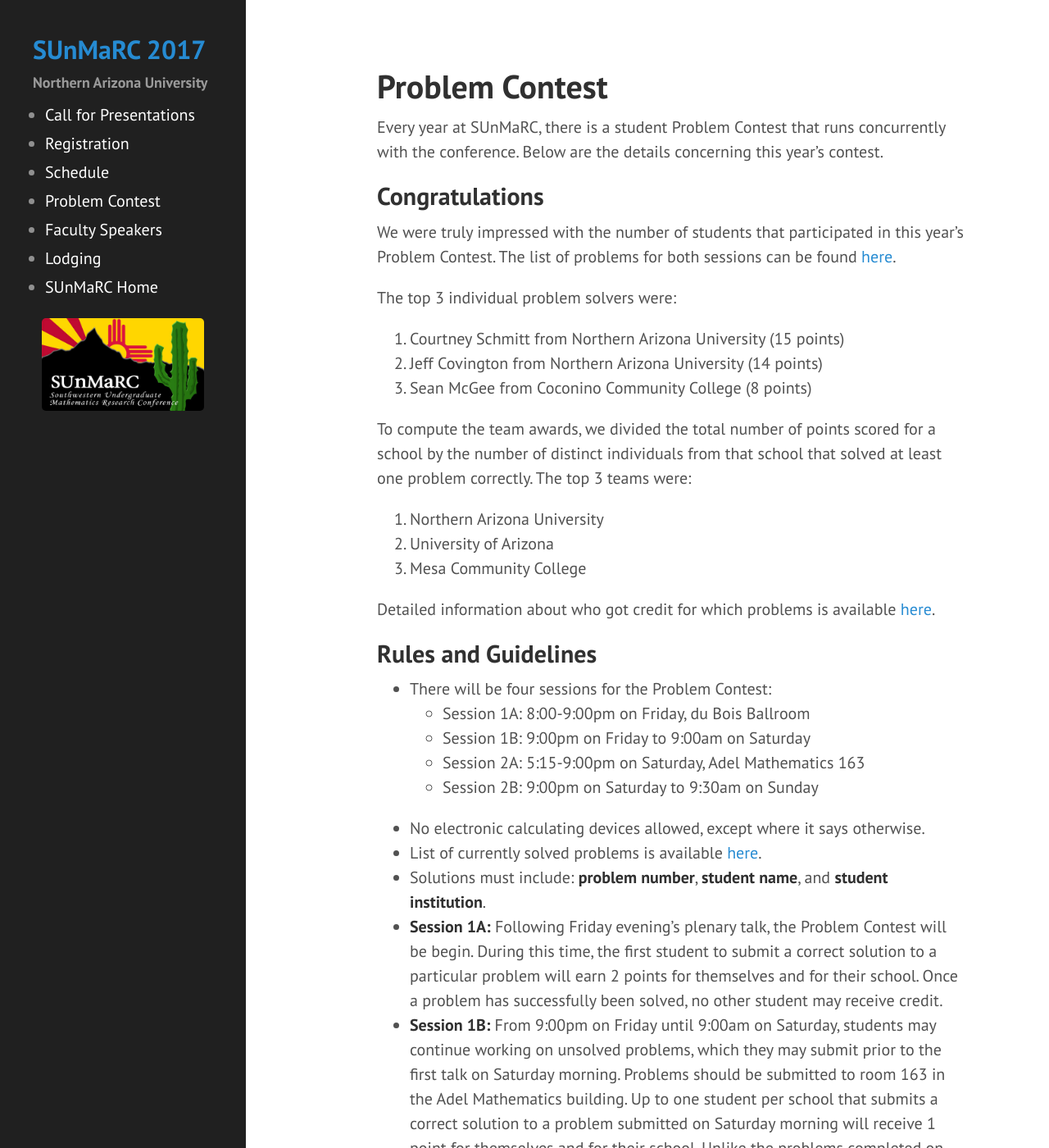
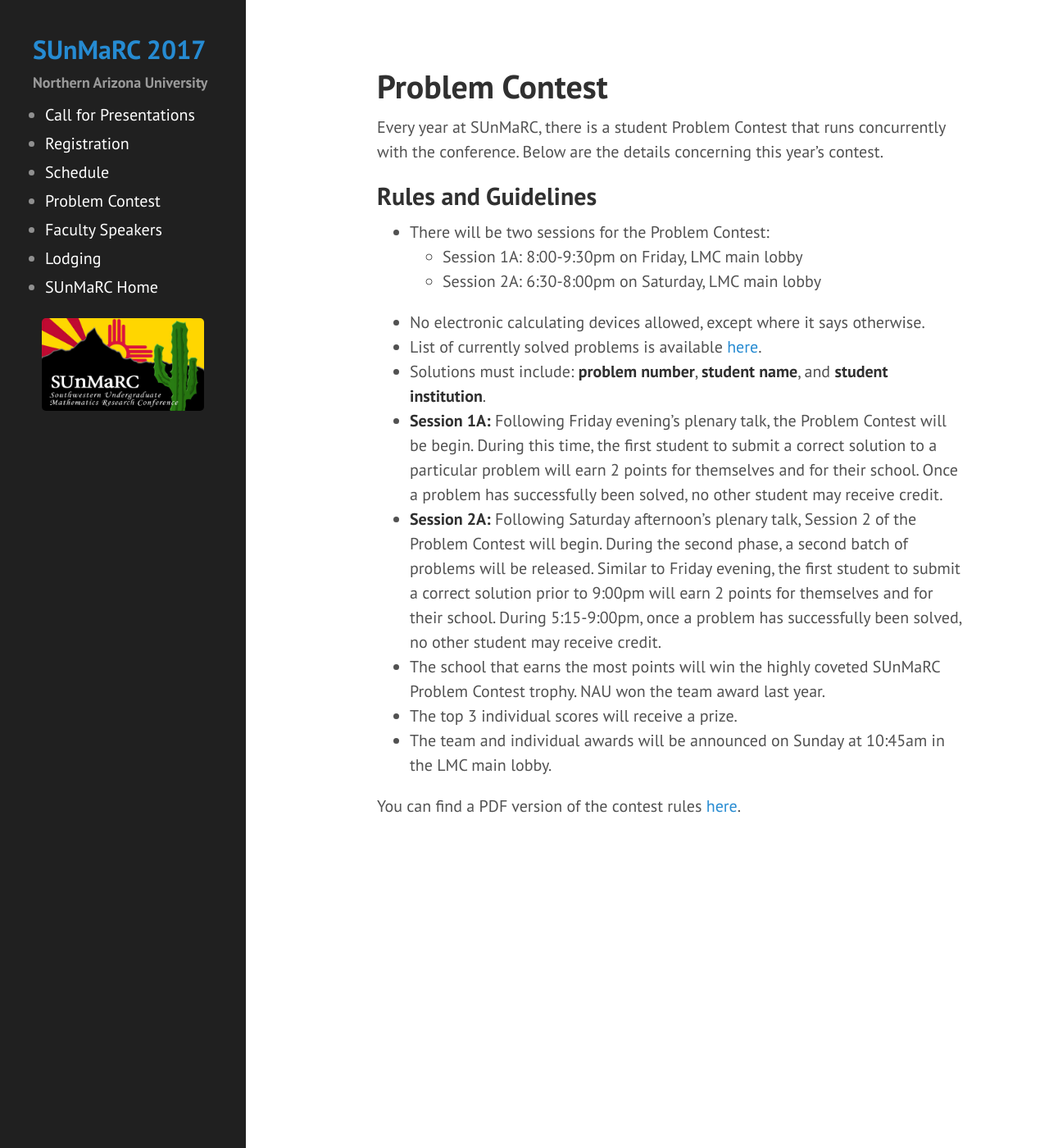
Before and after one commit to NAUMathStat/sunmarc2026, a Jekyll site: the page built from contest.md, in a window 1280 px wide and 1400 px high. Shown: the whole window at 82% size. Built offline with Jekyll 4.4.1, drawn with Linux system fonts in a browser that asks for light colours; some of the changed text lies outside the part shown.

Commit message:
Update contest.md
deleted old contest sessions, updated times and locations

```diff
--- a/contest.md
+++ b/contest.md
@@ -5,42 +5,19 @@ title: Problem Contest
 
 Every year at SUnMaRC, there is a student Problem Contest that runs concurrently with the conference. Below are the details concerning this year's contest.
 
-## Congratulations ##
-
-We were truly impressed with the number of students that participated in this year's Problem Contest.  The list of problems for both sessions can be found [here](https://naumathstat.github.io/sunmarc2017/SUnMaRCProblems2017.pdf).
-
-The top 3 individual problem solvers were:
-
-1. Courtney Schmitt from Northern Arizona University (15 points)
-2. Jeff Covington from Northern Arizona University (14 points)
-3. Sean McGee from Coconino Community College (8 points)
-
-To compute the team awards, we divided the total number of points scored for a school by the number of distinct individuals from that school that solved at least one problem correctly.  The top 3 teams were:
-
-1. Northern Arizona University
-2. University of Arizona
-3. Mesa Community College
-
-Detailed information about who got credit for which problems is available [here](https://docs.google.com/spreadsheets/d/1fsqYW0VNlT0kcSp1hn7f0bcE8yfN9b_bJIch_PNWRII/edit?usp=sharing).
-
 
 ## Rules and Guidelines ##
 
-- There will be four sessions for the Problem Contest:
-    - Session 1A: 8:00-9:00pm on Friday, du Bois Ballroom
-    - Session 1B: 9:00pm on Friday to 9:00am on Saturday
-    - Session 2A: 5:15-9:00pm on Saturday, Adel Mathematics 163
-    - Session 2B: 9:00pm on Saturday to 9:30am on Sunday
+- There will be two sessions for the Problem Contest:
+    - Session 1A: 8:00-9:30pm on Friday, LMC main lobby
+    - Session 2A: 6:30-8:00pm on Saturday, LMC main lobby
 - No electronic calculating devices allowed, except where it says otherwise.
 - List of currently solved problems is available [here](http://goo.gl/gZmeRM).
 - Solutions must include: **problem number**, **student name**, and **student institution**.
 - **Session 1A:** Following Friday evening’s plenary talk, the Problem Contest will be begin. During this time, the first student to submit a correct solution to a particular problem will earn 2 points for themselves and for their school. Once a problem has successfully been solved, no other student may receive credit.
-- **Session 1B:** From 9:00pm on Friday until 9:00am on Saturday, students may continue working on unsolved problems, which they may submit prior to the first talk on Saturday morning. Problems should be submitted to room 163 in the Adel Mathematics building. Up to one student per school that submits a correct solution to a problem submitted on Saturday morning will receive 1 point for themselves and for their school. Unlike the problems completed on Friday evening, multiple students, but at most one per school, may receive points for the same problem.
-- The Problem Contest is on hold during the day on Saturday so that students can focus on attending student and faculty talks.
 - **Session 2A:** Following Saturday afternoon’s plenary talk, Session 2 of the Problem Contest will begin. During the second phase, a second batch of problems will be released. Similar to Friday evening, the first student to submit a correct solution prior to 9:00pm will earn 2 points for themselves and for their school. During 5:15-9:00pm, once a problem has successfully been solved, no other student may receive credit.
-- **Session 2B:** From 9:00pm on Saturday until 9:30am on Sunday, students may continue working on unsolved problems from Session 2, which they may submit prior to the first talk on Sunday morning. Up to one student per school that submits a correct solution to a problem submitted on Sunday morning will receive 1 point for themselves and for their school. Multiple students, but at most one per school, may receive points for the same problem submitted on Sunday morning.
 - The school that earns the most points will win the highly coveted SUnMaRC Problem Contest trophy. NAU won the team award last year.
 - The top 3 individual scores will receive a prize.
-- The team and individual awards will be announced on Sunday at 10:45am in the lobby of Adel Mathematics.
+- The team and individual awards will be announced on Sunday at 10:45am in the LMC main lobby.
 
 You can find a PDF version of the contest rules [here](https://naumathstat.github.io/sunmarc2017/contest.pdf).
```
